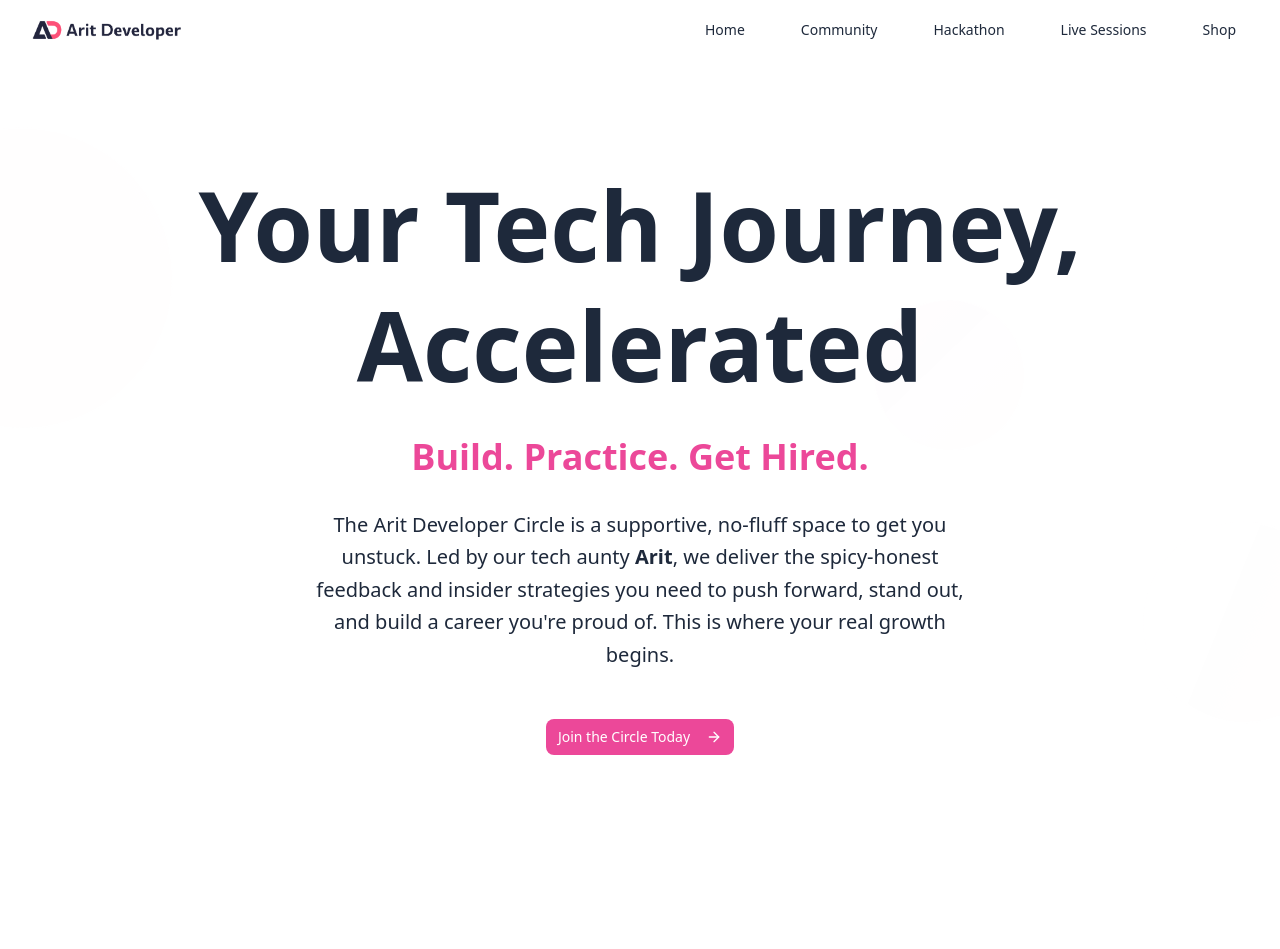
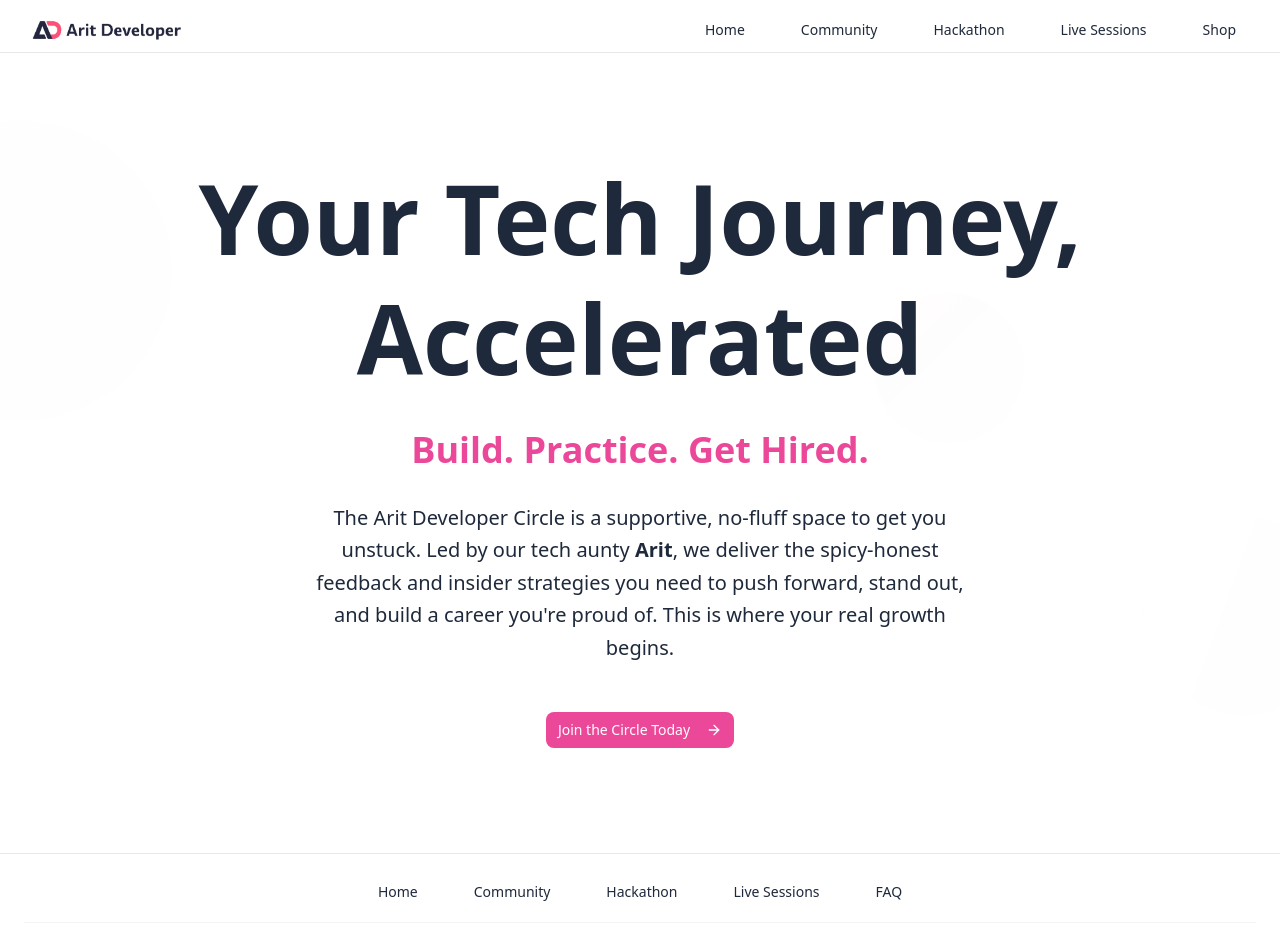
Before and after one commit to Delightsheriff/arit-dev, a Next.js app: page / in a window 1280 px wide. Shown: the top 949 px of the page. Before the commit the page ends 860 px from the top, so only its background shows below. Built offline with nearby package versions, Linux system fonts and the light colour scheme.

Commit message:
Update navigation and footer: add border bottom, improve desktop nav, and match footer to header style

```diff
--- a/src/app/page.tsx
+++ b/src/app/page.tsx
@@ -1,4 +1,4 @@
-// import { Footer } from "@/components/footer";
+import { Footer } from "@/components/footer";
 import { HeroSection } from "@/components/hero-section";
 import { Navigation } from "@/components/navigation";
 
@@ -7,7 +7,7 @@ export default function Home() {
     <div className="min-h-screen arit-bg">
       <Navigation />
       <HeroSection />
-      {/* <Footer /> */}
+      <Footer />
     </div>
   );
 }
--- a/src/components/footer.tsx
+++ b/src/components/footer.tsx
@@ -1,128 +1,172 @@
-import Link from "next/link";
-import { Linkedin, Twitter, Instagram, Mail } from "lucide-react";
-import { Button } from "@/components/ui/button";
-import { Input } from "@/components/ui/input";
+// import Link from "next/link";
+// import { Linkedin, Twitter, Instagram, Mail } from "lucide-react";
+// import { Button } from "@/components/ui/button";
+// import { Input } from "@/components/ui/input";
 
 export function Footer() {
   return (
-    <footer className="bg-slate-900 text-white py-16">
-      <div className="max-w-7xl mx-auto px-4 sm:px-6 lg:px-8">
-        <div className="grid grid-cols-1 md:grid-cols-3 gap-8">
-          {/* Brand */}
-          <div className="col-span-1 md:col-span-1">
-            <h3 className="text-2xl font-bold text-white mb-4">
-              Arit Developer Circle
-            </h3>
-            <p className="text-gray-300 mb-6">
-              Empowering tech professionals through mentorship, community, and
-              career growth.
-            </p>
-            <div className="flex space-x-4">
-              <Link
+    <footer className="bg-white border-t border-b border-gray-200 py-6">
+      <div className="max-w-7xl mx-auto px-6">
+        <nav className="hidden md:flex justify-center space-x-8 pb-4 border-b border-gray-100">
+          <a
             href="#"
-                className="text-gray-400 hover:text-pink-500 transition-colors"
+            className="font-sans text-sm font-medium arit-text hover:bg-pink-100 hover:text-pink-500 rounded px-3 py-1 transition-colors duration-200"
           >
-                <Linkedin className="h-5 w-5" />
-              </Link>
-              <Link
-                href="#"
-                className="text-gray-400 hover:text-pink-500 transition-colors"
+            Home
+          </a>
+          <a
+            href="#community"
+            className="font-sans text-sm font-medium arit-text hover:bg-pink-100 hover:text-pink-500 rounded px-3 py-1 transition-colors duration-200"
           >
-                <Twitter className="h-5 w-5" />
-              </Link>
-              <Link
-                href="#"
-                className="text-gray-400 hover:text-pink-500 transition-colors"
-              >
-                <Instagram className="h-5 w-5" />
-              </Link>
-              <Link
-                href="#"
-                className="text-gray-400 hover:text-pink-500 transition-colors"
-              >
-                <Mail className="h-5 w-5" />
-              </Link>
-            </div>
-          </div>
-
-          {/* Newsletter Subscription */}
-          <div>
-            <h4 className="text-lg font-semibold text-white mb-4">
-              Stay Updated
-            </h4>
-            <p className="text-gray-300 mb-4 text-sm">
-              Get the latest updates, career tips, and community news delivered
-              to your inbox.
-            </p>
-            <div className="flex flex-col sm:flex-row gap-2">
-              <Input
-                type="email"
-                placeholder="Enter your email"
-                className="bg-slate-800 border-slate-700 text-white placeholder-gray-400 focus:border-pink-500"
-              />
-              <Button className="bg-pink-600 hover:bg-pink-700 text-white whitespace-nowrap">
-                Subscribe
-              </Button>
-            </div>
-          </div>
-
-          {/* Quick Links */}
-          <div>
-            <h4 className="text-lg font-semibold text-white mb-4">Community</h4>
-            <ul className="space-y-2">
-              <li>
-                <Link
-                  href="#"
-                  className="text-gray-300 hover:text-pink-500 transition-colors"
-                >
-                  Join Circle
-                </Link>
-              </li>
-              <li>
-                <Link
-                  href="#"
-                  className="text-gray-300 hover:text-pink-500 transition-colors"
+            Community
+          </a>
+          <a
+            href="#hackathon"
+            className="font-sans text-sm font-medium arit-text hover:bg-pink-100 hover:text-pink-500 rounded px-3 py-1 transition-colors duration-200"
           >
             Hackathon
-                </Link>
-              </li>
-              <li>
-                <Link
-                  href="#"
-                  className="text-gray-300 hover:text-pink-500 transition-colors"
+          </a>
+          <a
+            href="#sessions"
+            className="font-sans text-sm font-medium arit-text hover:bg-pink-100 hover:text-pink-500 rounded px-3 py-1 transition-colors duration-200"
           >
             Live Sessions
-                </Link>
-              </li>
-              <li>
-                <Link
-                  href="#"
-                  className="text-gray-300 hover:text-pink-500 transition-colors"
+          </a>
+          <a
+            href="#faq"
+            className="font-sans text-sm font-medium arit-text hover:bg-pink-100 hover:text-pink-500 rounded px-3 py-1 transition-colors duration-200"
           >
-                  Resources
-                </Link>
-              </li>
-              <li>
-                <Link
-                  href="#"
-                  className="text-gray-300 hover:text-pink-500 transition-colors"
-                >
-                  About
-                </Link>
-              </li>
-            </ul>
-          </div>
-        </div>
-
-        <div className="border-t border-gray-700 mt-12 pt-8 flex flex-col md:flex-row justify-between items-center">
+            FAQ
+          </a>
+        </nav>
+        <div className="flex flex-col md:flex-row justify-between items-center pt-6">
           <p className="text-gray-400 text-sm">
-            © 2025 Arit Circle. All rights reserved.
+            © 2025 Arit Developer Circle. All rights reserved.
           </p>
           <p className="text-gray-400 text-sm mt-4 md:mt-0">
-            Built by the Arit Circle Team
+            Built by the Arit Developer Circle Team
           </p>
         </div>
       </div>
     </footer>
+    // <footer className="bg-slate-900 text-white py-16">
+    //   <div className="max-w-7xl mx-auto px-4 sm:px-6 lg:px-8">
+    //     <div className="grid grid-cols-1 md:grid-cols-3 gap-8">
+    //       {/* Brand */}
+    //       <div className="col-span-1 md:col-span-1">
+    //         <h3 className="text-2xl font-bold text-white mb-4">
+    //           Arit Developer Circle
+    //         </h3>
+    //         <p className="text-gray-300 mb-6">
+    //           Empowering tech professionals through mentorship, community, and
+    //           career growth.
+    //         </p>
+    //         <div className="flex space-x-4">
+    //           <Link
+    //             href="#"
+    //             className="text-gray-400 hover:text-pink-500 transition-colors"
+    //           >
+    //             <Linkedin className="h-5 w-5" />
+    //           </Link>
+    //           <Link
+    //             href="#"
+    //             className="text-gray-400 hover:text-pink-500 transition-colors"
+    //           >
+    //             <Twitter className="h-5 w-5" />
+    //           </Link>
+    //           <Link
+    //             href="#"
+    //             className="text-gray-400 hover:text-pink-500 transition-colors"
+    //           >
+    //             <Instagram className="h-5 w-5" />
+    //           </Link>
+    //           <Link
+    //             href="#"
+    //             className="text-gray-400 hover:text-pink-500 transition-colors"
+    //           >
+    //             <Mail className="h-5 w-5" />
+    //           </Link>
+    //         </div>
+    //       </div>
+
+    //       {/* Newsletter Subscription */}
+    //       <div>
+    //         <h4 className="text-lg font-semibold text-white mb-4">
+    //           Stay Updated
+    //         </h4>
+    //         <p className="text-gray-300 mb-4 text-sm">
+    //           Get the latest updates, career tips, and community news delivered
+    //           to your inbox.
+    //         </p>
+    //         <div className="flex flex-col sm:flex-row gap-2">
+    //           <Input
+    //             type="email"
+    //             placeholder="Enter your email"
+    //             className="bg-slate-800 border-slate-700 text-white placeholder-gray-400 focus:border-pink-500"
+    //           />
+    //           <Button className="bg-pink-600 hover:bg-pink-700 text-white whitespace-nowrap">
+    //             Subscribe
+    //           </Button>
+    //         </div>
+    //       </div>
+
+    //       {/* Quick Links */}
+    //       <div>
+    //         <h4 className="text-lg font-semibold text-white mb-4">Community</h4>
+    //         <ul className="space-y-2">
+    //           <li>
+    //             <Link
+    //               href="#"
+    //               className="text-gray-300 hover:text-pink-500 transition-colors"
+    //             >
+    //               Join Circle
+    //             </Link>
+    //           </li>
+    //           <li>
+    //             <Link
+    //               href="#"
+    //               className="text-gray-300 hover:text-pink-500 transition-colors"
+    //             >
+    //               Hackathon
+    //             </Link>
+    //           </li>
+    //           <li>
+    //             <Link
+    //               href="#"
+    //               className="text-gray-300 hover:text-pink-500 transition-colors"
+    //             >
+    //               Live Sessions
+    //             </Link>
+    //           </li>
+    //           <li>
+    //             <Link
+    //               href="#"
+    //               className="text-gray-300 hover:text-pink-500 transition-colors"
+    //             >
+    //               Resources
+    //             </Link>
+    //           </li>
+    //           <li>
+    //             <Link
+    //               href="#"
+    //               className="text-gray-300 hover:text-pink-500 transition-colors"
+    //             >
+    //               About
+    //             </Link>
+    //           </li>
+    //         </ul>
+    //       </div>
+    //     </div>
+
+    //     <div className="border-t border-gray-700 mt-12 pt-8 flex flex-col md:flex-row justify-between items-center">
+    //       <p className="text-gray-400 text-sm">
+    //         © 2025 Arit Circle. All rights reserved.
+    //       </p>
+    //       <p className="text-gray-400 text-sm mt-4 md:mt-0">
+    //         Built by the Arit Circle Team
+    //       </p>
+    //     </div>
+    //   </div>
+    // </footer>
   );
 }
--- a/src/components/navigation.tsx
+++ b/src/components/navigation.tsx
@@ -34,7 +34,10 @@ export function Navigation() {
   }, [isMenuOpen]);
 
   return (
-    <nav className="relative z-50 px-6 py-4 lg:px-8" ref={menuRef}>
+    <nav
+      className="relative z-50 px-6 py-4 lg:px-8 border-b border-gray-200 pb-2"
+      ref={menuRef}
+    >
       <div className="mx-auto max-w-7xl">
         <div className="flex items-center justify-between">
           {/* Logo */}
@@ -51,7 +54,7 @@ export function Navigation() {
           </div>
 
           {/* Desktop Navigation */}
-          <div className="hidden md:flex items-center space-x-8">
+          <div className="hidden md:flex items-center space-x-8 ">
             {navLinks.map((link) => (
               <a
                 key={link.name}
```
Lines whose indentation alone changed are shown as unchanged.
